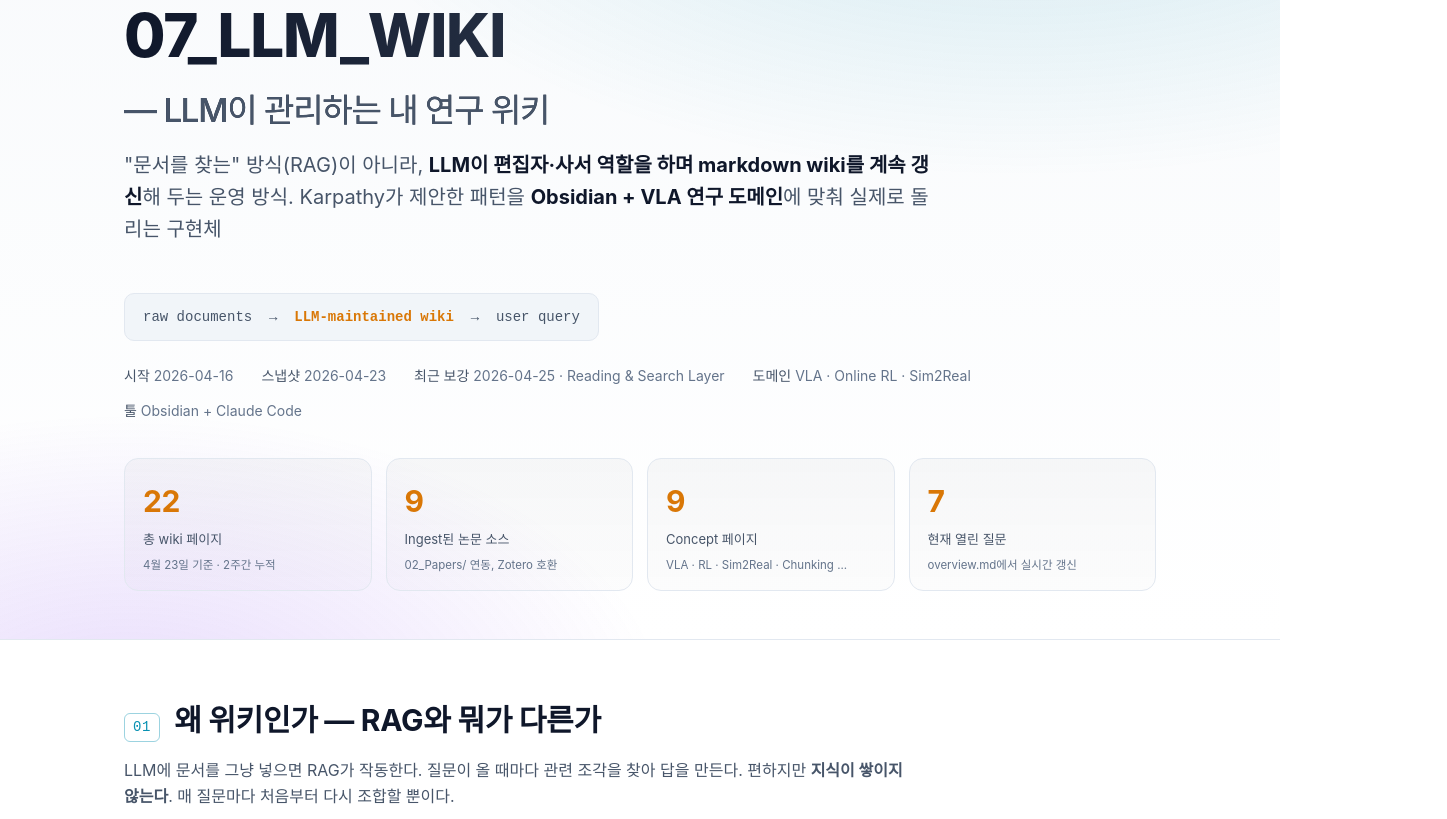
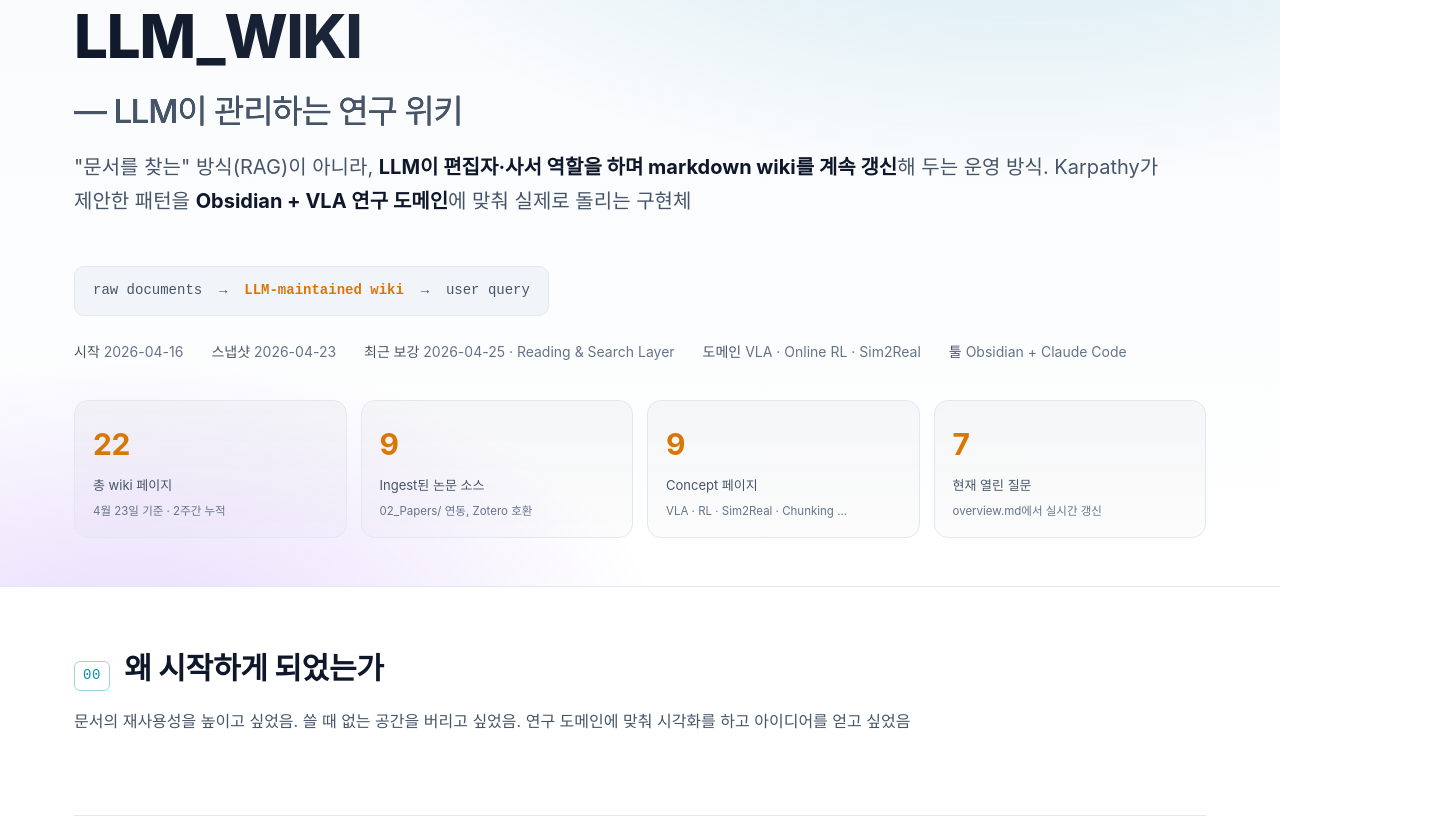
Before and after one commit to chae2chae/Paper-R-P, a plain HTML site: page LLM-Wiki-Explainer.html in a window 1280 px wide. Shown: the part 108-927 px from the top of the page, 1447 px wide, since content can reach past the window. Drawn offline with Linux system fonts and the light colour scheme; a script that the page names is missing.

Commit message:
minor update

```diff
--- a/LLM-Wiki-Explainer.html
+++ b/LLM-Wiki-Explainer.html
@@ -19,12 +19,13 @@
     --good:#059669;
     --warn:#dc2626;
     --radius:14px;
-    --maxw:1080px;
+    --maxw:1180px;
   }
   *{box-sizing:border-box}
   html,body{margin:0;padding:0;background:var(--bg);color:var(--text);
     font-family:-apple-system,BlinkMacSystemFont,"Pretendard","Segoe UI",Roboto,"Apple SD Gothic Neo",sans-serif;
-    line-height:1.6;-webkit-font-smoothing:antialiased}
+    line-height:1.7;-webkit-font-smoothing:antialiased;
+    word-break:keep-all;overflow-wrap:break-word}
   code,.mono{font-family:ui-monospace,SFMono-Regular,"SF Mono",Menlo,Consolas,monospace}
   a{color:var(--accent);text-decoration:none;border-bottom:1px dashed rgba(8,145,178,.4)}
   a:hover{color:#0e7490;border-bottom-color:#0e7490}
@@ -51,7 +52,7 @@
     background:linear-gradient(90deg,#0f172a 0%,#475569 100%);
     -webkit-background-clip:text;background-clip:text;color:transparent;
   }
-  .lede{font-size:clamp(16px,2vw,20px);color:var(--text-2);max-width:820px;margin:0 0 28px}
+  .lede{font-size:clamp(16px,2vw,20px);color:var(--text-2);margin:0 0 28px}
   .lede strong{color:var(--text)}
   .meta-row{display:flex;flex-wrap:wrap;gap:12px 28px;color:var(--muted);font-size:14px}
   .meta-row span b{color:var(--text-2);font-weight:500}
@@ -84,7 +85,7 @@
     padding:2px 8px;border-radius:6px
   }
   .h2 h2{font-size:clamp(22px,3vw,30px);margin:0;letter-spacing:-.01em}
-  .lead{color:var(--text-2);max-width:780px;margin:-4px 0 24px}
+  .lead{color:var(--text-2);margin:-4px 0 24px}
 
   /* CARDS */
   .grid-2{display:grid;grid-template-columns:repeat(2,1fr);gap:16px}
@@ -191,7 +192,7 @@
 <header class="hero">
   <div class="wrap hero-inner">
     <span class="eyebrow">26Q2 · Personal Knowledge System</span>
-    <h1 class="title">07_LLM_WIKI<br/><span style="color:var(--text-2);font-weight:500;font-size:.55em">— LLM이 관리하는 내 연구 위키</span></h1>
+    <h1 class="title">LLM_WIKI<br/><span style="color:var(--text-2);font-weight:500;font-size:.55em">— LLM이 관리하는 연구 위키</span></h1>
     <p class="lede">
       "문서를 찾는" 방식(RAG)이 아니라,
       <strong>LLM이 편집자·사서 역할을 하며 markdown wiki를 계속 갱신</strong>해 두는 운영 방식.
@@ -237,6 +238,11 @@
 
 <main class="wrap">
 
+  <!-- 0. 왜 시작?  -->
+  <section>
+    <div class="h2"><span class="num">00</span><h2>왜 시작하게 되었는가</h2></div>
+    <p class="lead">문서의 재사용성을 높이고 싶었음. 쓸 때 없는 공간을 버리고 싶었음. 연구 도메인에 맞춰 시각화를 하고 아이디어를 얻고 싶었음</p>
+    </section>
   <!-- 1. WHY -->
   <section>
     <div class="h2"><span class="num">01</span><h2>왜 위키인가 — RAG와 뭐가 다른가</h2></div>
@@ -349,7 +355,7 @@
   classDef s3 fill:#f5f3ff,stroke:#7c3aed,color:#0f172a
   classDef s4 fill:#fffbeb,stroke:#d97706,color:#0f172a
   classDef check fill:#fef2f2,stroke:#dc2626,color:#0f172a
-  classDef warn fill:#fee2e2,stroke:#dc2626,color:#fee2e2
+  classDef warn fill:#fee2e2,stroke:#dc2626,color:#0f172a
       </div>
     </div>
   </section>
```
Also changed, not shown: Company-GeneralistAI.html (+5 -4 lines), index.html (+1 -1 lines).
